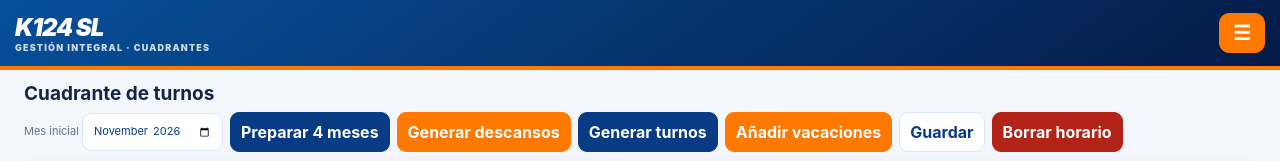
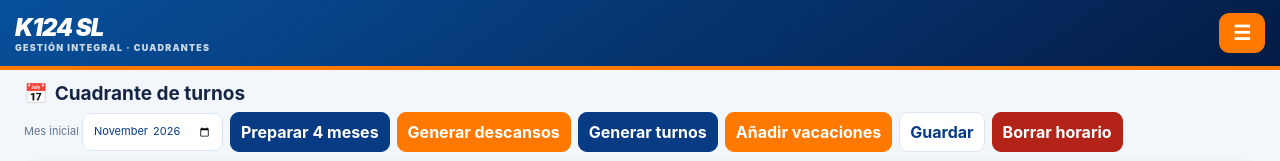
Before and after one commit to calvovizcaino-star/K124, a plain HTML site: page cuadrantes/index.html in a window 1280 px wide. Shown: the top 161 px of the page. Drawn offline with Linux system fonts and the light colour scheme.

Commit message:
Añade icono de calendario al título del cuadrante

```diff
--- a/cuadrantes/index.html
+++ b/cuadrantes/index.html
@@ -15,7 +15,7 @@ main{max-width:1250px;margin:12px auto;padding:0 9px}.toolbar,.actions{display:f
 </style></head>
 <body><header><div class="head"><div class="brand">K124 SL<small>GESTIÓN INTEGRAL · CUADRANTES</small></div><div class="menuwrap"><button class="menubtn headmenu" id="menuToggle" aria-label="Abrir menú" aria-expanded="false">☰</button><div class="menupanel" id="menuPanel"><button id="backup">Guardar copia de seguridad</button><button id="csv">Exportar CSV</button><button id="print">Imprimir / PDF</button></div></div></div></header>
 <main>
-<div class="toolbar"><h1>Cuadrante de turnos</h1><div class="actions"><label class="note">Mes inicial <input id="start" type="month" value="2026-11"></label><button class="primary" id="prepare">Preparar 4 meses</button><button class="orange" id="genRest">Generar descansos</button><button class="primary" id="genShifts">Generar turnos</button><button class="orange" id="vacToggle">Añadir vacaciones</button><button id="save">Guardar</button><button class="danger" id="clearSchedule">Borrar horario</button></div></div>
+<div class="toolbar"><h1><span aria-hidden="true" style="margin-right:7px">📅</span>Cuadrante de turnos</h1><div class="actions"><label class="note">Mes inicial <input id="start" type="month" value="2026-11"></label><button class="primary" id="prepare">Preparar 4 meses</button><button class="orange" id="genRest">Generar descansos</button><button class="primary" id="genShifts">Generar turnos</button><button class="orange" id="vacToggle">Añadir vacaciones</button><button id="save">Guardar</button><button class="danger" id="clearSchedule">Borrar horario</button></div></div>
 <details class="panel controls"><summary>Equipo y horarios · Mostrar / ocultar</summary><div class="rules"><span class="tag">K · Kevin</span><span class="tag">F · Frank</span><span class="tag">R · Rubén</span><span class="tag">C · Carlos (refuerzo)</span></div><div class="rules"><span class="tag">Mañana 07:00–15:00</span><span class="tag">Tarde 15:00–23:00</span><span class="tag">Partido 14:00–22:00</span></div><p class="note">Carlos queda como cobertura para vacaciones y excepciones. Una persona por turno; cualquier solapamiento excepcional se añade manualmente.</p></details>
 <section class="panel" id="vacPanel" hidden><strong style="color:var(--blue)">Añadir vacaciones</strong><div class="rules"><label class="note">Trabajador <select id="vacPerson"><option value="K">Kevin</option><option value="F">Frank</option><option value="R">Rubén</option><option value="C">Carlos</option></select></label><label class="note">Desde <input id="vacFrom" type="date"></label><label class="note">Hasta <input id="vacTo" type="date"></label><button class="primary" id="vacAdd">Añadir al cuadrante</button></div><p class="note">Se marcarán todos los días del intervalo en la fila VACACIONES. Si ya hay una persona anotada en esos días, se sustituirá.</p></section><div id="months" class="months"></div><div id="feedback" class="status" aria-live="polite"></div>
 </main>
```
